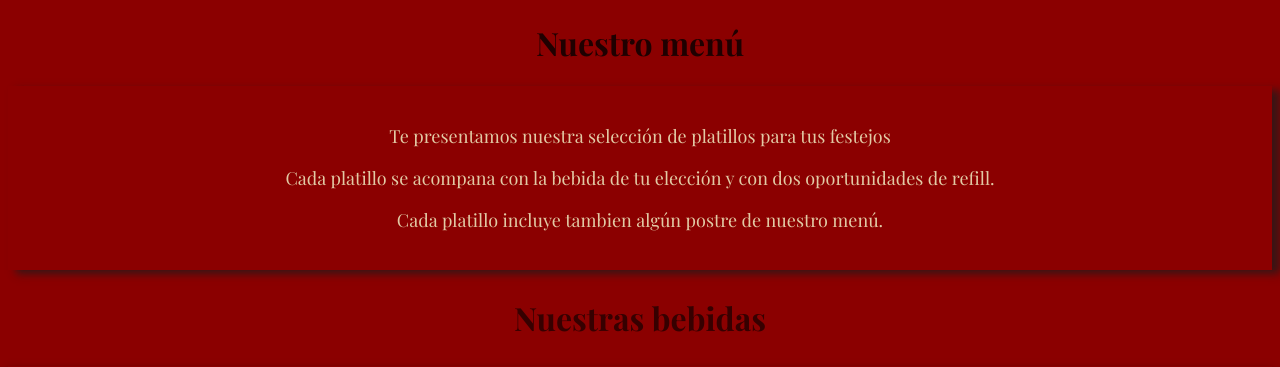
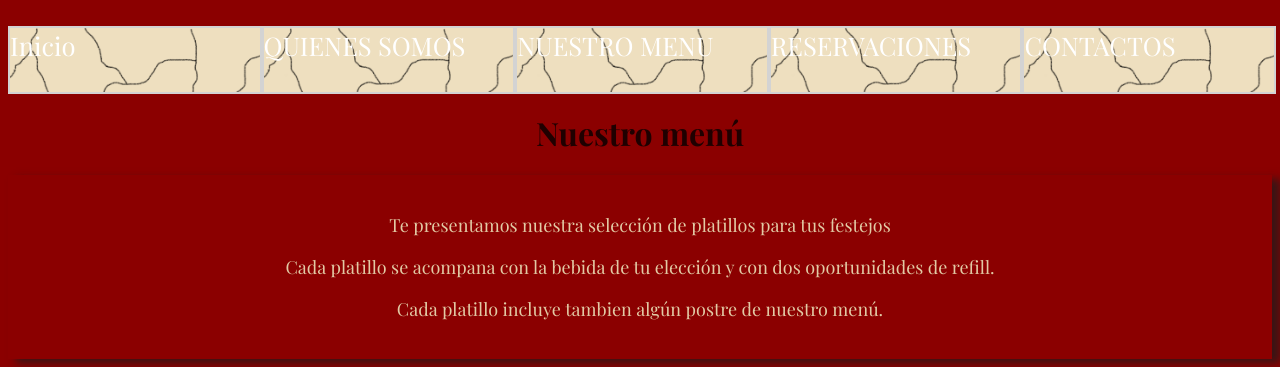
Before and after one commit to AgustinFL23/Proyecto-Web, a PHP site: page /HTML/menus.html in a window 1280 px wide; the page is wider, and only the part inside the window is pictured. Shown: the top 367 px of that part. Run offline with PHP 8.4, Linux system fonts and the light colour scheme; some web fonts are replaced.

```diff
--- a/CSS/index.css
+++ b/CSS/index.css
@@ -44,3 +44,7 @@ body{
 ul{
 	padding: 0;
 }
+
+#cmbDesayuno, #cmbComida, #cmbCena {
+	display: none;
+}
--- a/CSS/menuStyle.css
+++ b/CSS/menuStyle.css
@@ -1,3 +1,38 @@
+#head{
+	position: sticky;
+	top: 0px;
+	color: white;
+	font-size:2vw;
+	height: 8vh;
+	width: 100vw;
+}
+li{
+	color: white;
+	display: inline;
+	float: left;
+	margin: auto;
+	padding-left: 0vw;
+	padding-right: 0vw;
+	border-width: 2px;
+	border-color: lightgray;
+	border-style: solid;
+	height: 8vh;
+	background-image: url(../MULTIMEDIA/fondoli.png);
+	background-size: cover;
+	width: 19.5vw;
+
+}
+a{
+	text-decoration: none;
+	color: white;
+}
+a:visited{
+color: white;
+}
+ul{
+	padding: 0;
+}
+
 body {
     background-color: darkred;
     font-family: "Playfair Display", serif;
--- a/HTML/menus.html
+++ b/HTML/menus.html
@@ -10,6 +10,25 @@
         <title>Menú</title>
     </head>
     <body>
+        <div id="head">
+            <ul id="menu">
+                <li>
+                    <a href="index.html">Inicio</a>
+                </li>
+                <li>
+                    <a href="">QUIENES SOMOS </a>
+                </li>
+                <li>
+                    <a href="menus.html">NUESTRO MENU </a>
+                </li>
+                <li>
+                    <a href="">RESERVACIONES </a>
+                </li>
+                <li>
+                    <a href="">CONTACTOS </a>
+                </li>
+            </ul>
+        </div>
         <div>
             <h1>Nuestro menú</h1>
         </div>
```
Also changed, not shown: HTML/index.html (+4 -4 lines), HTML/prueba.html (deleted, +0 -55 lines).
